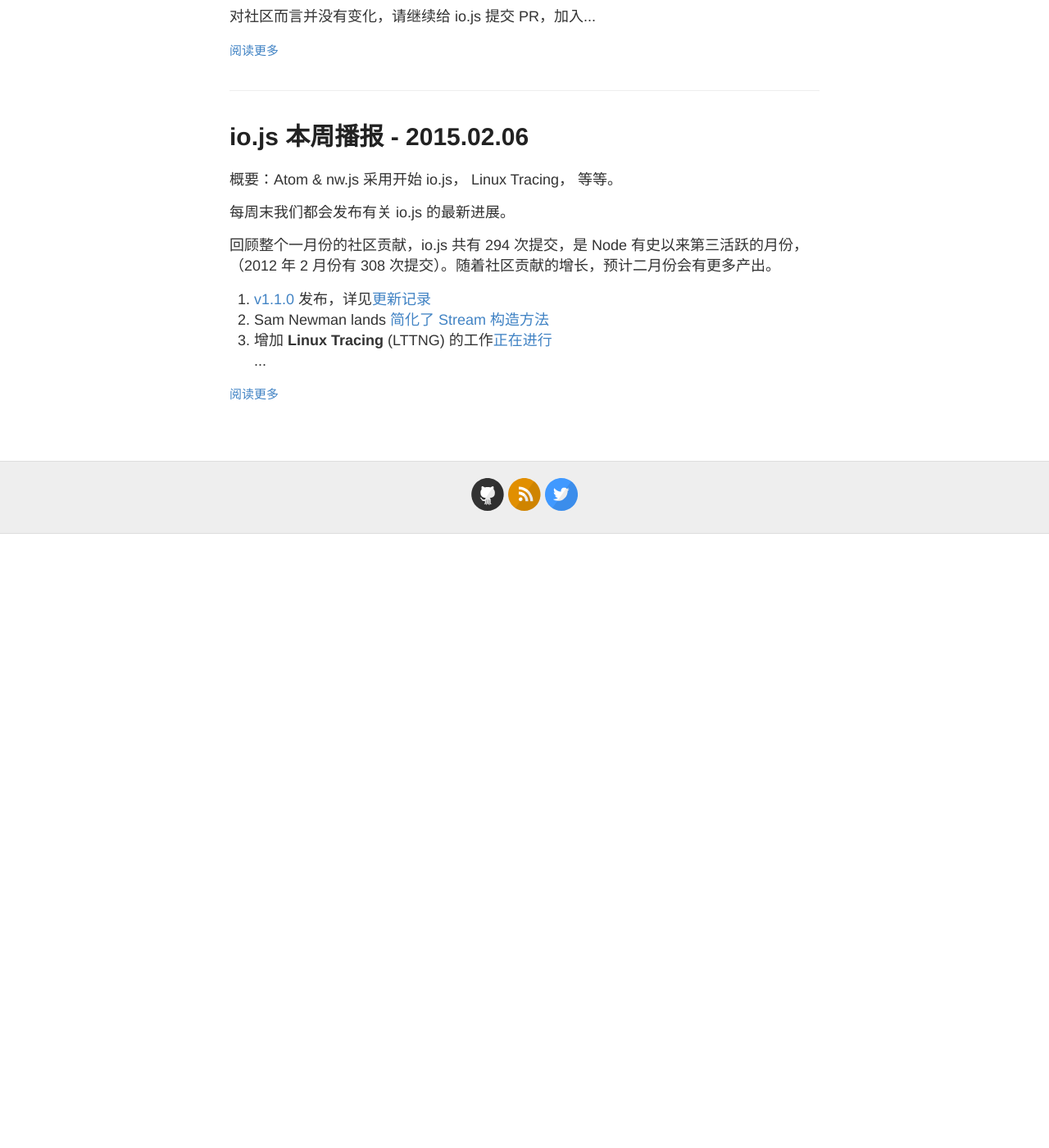
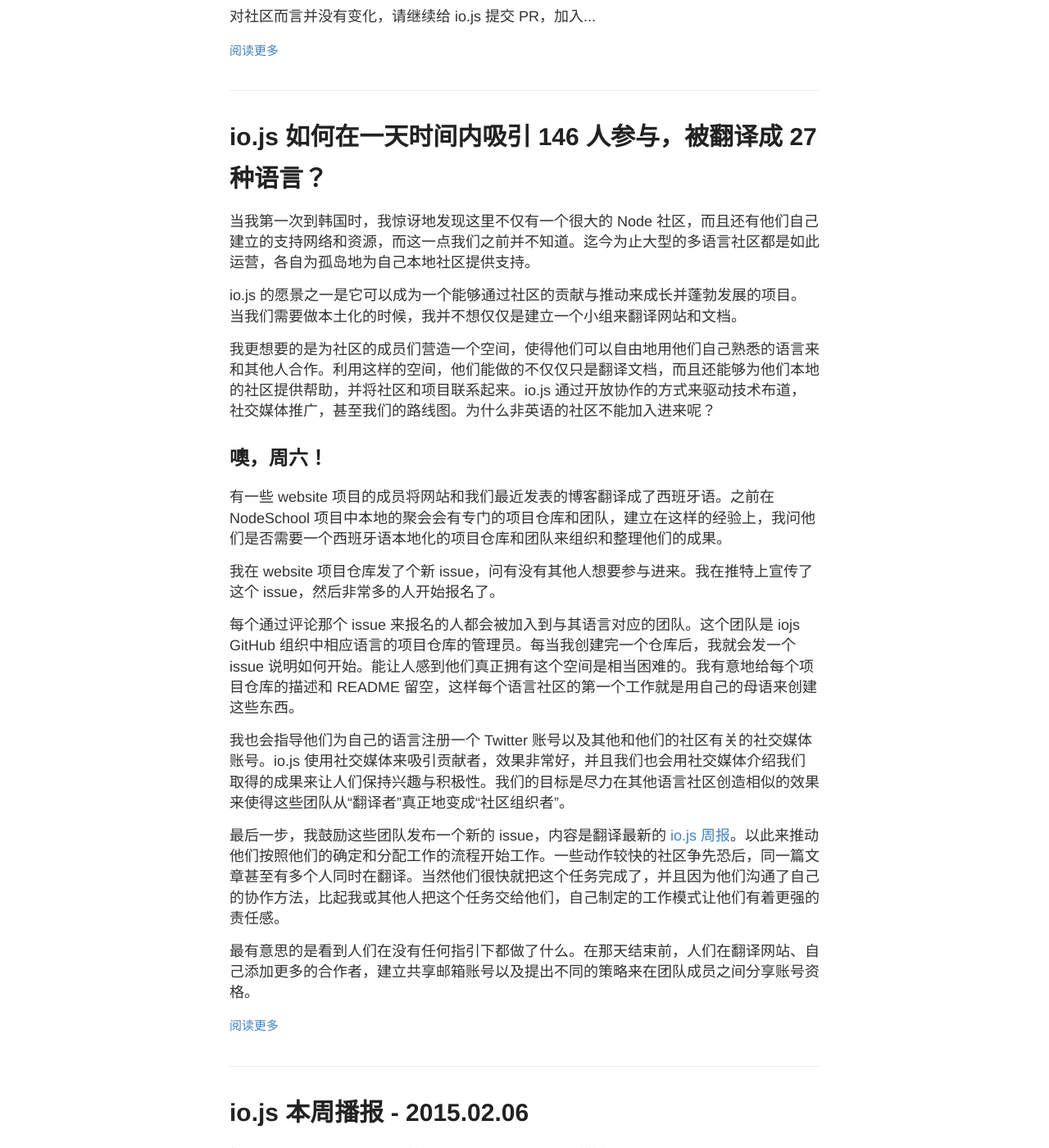
Before and after one commit to nodejs/nodejs-zh-CN, a Jekyll site: the page built from index.html, in a window 1280 px wide and 1400 px high, scrolled down 1173 px. Shown: the whole window at 82% size. Built offline with Jekyll 4.4.1, drawn with Linux system fonts in a browser that asks for light colours; Markdown is read by kramdown in place of the engine named in the settings; before the commit the page ends 1824 px from its top, so only the background shows below that.

Commit message:
翻译 How io.js built a 146 person effort in one day.
文章的出处和原作者目前以 Front Matter 标记，需要在网站
页面中显示出来。

```diff
--- a/articles/_posts/2015-2-12-how-iojs-built-a-146-person-27-language-localization-effort-in-one-day.md
+++ b/articles/_posts/2015-2-12-how-iojs-built-a-146-person-27-language-localization-effort-in-one-day.md
@@ -1,8 +1,40 @@
 ---
 layout: post
-published: false
-title: How io.js built a 146 person, 27 language localization effort… in one day.
+title: io.js 如何在一天时间内吸引 146 人参与，被翻译成 27 种语言？
+author: mikeal
+reference: https://medium.com/@mikeal/65e5b1c49a62
 ---
 
-- Authors: @mikeal
-- Referer: https://medium.com/@mikeal/65e5b1c49a62
+当我第一次到韩国时，我惊讶地发现这里不仅有一个很大的 Node 社区，而且还有他们自己建立的支持网络和资源，而这一点我们之前并不知道。迄今为止大型的多语言社区都是如此运营，各自为孤岛地为自己本地社区提供支持。
+
+io.js 的愿景之一是它可以成为一个能够通过社区的贡献与推动来成长并蓬勃发展的项目。当我们需要做本土化的时候，我并不想仅仅是建立一个小组来翻译网站和文档。
+
+我更想要的是为社区的成员们营造一个空间，使得他们可以自由地用他们自己熟悉的语言来和其他人合作。利用这样的空间，他们能做的不仅仅只是翻译文档，而且还能够为他们本地的社区提供帮助，并将社区和项目联系起来。io.js 通过开放协作的方式来驱动技术布道，社交媒体推广，甚至我们的路线图。为什么非英语的社区不能加入进来呢？
+
+## 噢，周六！
+
+有一些 website 项目的成员将网站和我们最近发表的博客翻译成了西班牙语。之前在 NodeSchool 项目中本地的聚会会有专门的项目仓库和团队，建立在这样的经验上，我问他们是否需要一个西班牙语本地化的项目仓库和团队来组织和整理他们的成果。
+
+我在 website 项目仓库发了个新 issue，问有没有其他人想要参与进来。我在推特上宣传了这个 issue，然后非常多的人开始报名了。
+
+每个通过评论那个 issue 来报名的人都会被加入到与其语言对应的团队。这个团队是 iojs GitHub 组织中相应语言的项目仓库的管理员。每当我创建完一个仓库后，我就会发一个 issue 说明如何开始。能让人感到他们真正拥有这个空间是相当困难的。我有意地给每个项目仓库的描述和 README 留空，这样每个语言社区的第一个工作就是用自己的母语来创建这些东西。
+
+我也会指导他们为自己的语言注册一个 Twitter 账号以及其他和他们的社区有关的社交媒体账号。io.js 使用社交媒体来吸引贡献者，效果非常好，并且我们也会用社交媒体介绍我们取得的成果来让人们保持兴趣与积极性。我们的目标是尽力在其他语言社区创造相似的效果来使得这些团队从“翻译者”真正地变成“社区组织者”。
+
+最后一步，我鼓励这些团队发布一个新的 issue，内容是翻译最新的 [io.js 周报](https://medium.com/node-js-javascript/io-js-week-of-february-6th-2015-e185388549a4)。以此来推动他们按照他们的确定和分配工作的流程开始工作。一些动作较快的社区争先恐后，同一篇文章甚至有多个人同时在翻译。当然他们很快就把这个任务完成了，并且因为他们沟通了自己的协作方法，比起我或其他人把这个任务交给他们，自己制定的工作模式让他们有着更强的责任感。
+
+最有意思的是看到人们在没有任何指引下都做了什么。在那天结束前，人们在翻译网站、自己添加更多的合作者，建立共享邮箱账号以及提出不同的策略来在团队成员之间分享账号资格。
+
+## 语言 vs. 本地化
+
+人们很快地注意到团队是以语言划分的，而不是细化到本地化（即 es 而不是 es_ES）。这些团队和项目仓库是是合作的端点，我希望让尽可能多的能够相互理解对方语言的人来参与其中。举例来说，西班牙语团队（iojs-es）能够很容易地与其他的每一个人交流并且足够有效率地完成多个语言本地化（es_ES, es_MX, es_CO 等等）。他们还能够共享聚会和会议的演讲者来帮助我们实现国际化的技术传道。
+
+## 网络影响
+
+我花了大半天的时间使用 GitHub 的管理工具来建立团队、增加成员、建立项目以及发布 issue。
+
+一波又一波的新朋友加了进来。有些人在 Twitter 上看到这个项目，告诉了他们的朋友，然后就有新人加入。一旦团队开始按照第一个 issue 的步骤行动起来，他们会注册一个新的 Twitter 账号，关注 @official_ios，然后 @official_ios 会发一条 tweet 告诉那些想获取这种语言的信息的人们关注这个新账号。每条关于新语言账号的 tweet 都会被转推、扩散，带来另一波的注册。。
+
+每过一个小时跨越一个新的时区，这种情况就会重演一次，从而带来一些使用新的语言的加入者。星期日早上（太平洋时间）我醒来后，加了在我睡觉时注册的所有人。汇总了上一天的数据后，我惊讶地发现仅仅一天时间就已经有横跨 27 个语言团队的 146 人加入了进来。
+
+既然我们能够在一天之内完成上述所有内容，我迫不及待地想看的这个社区在下个月能带来什么。
```
